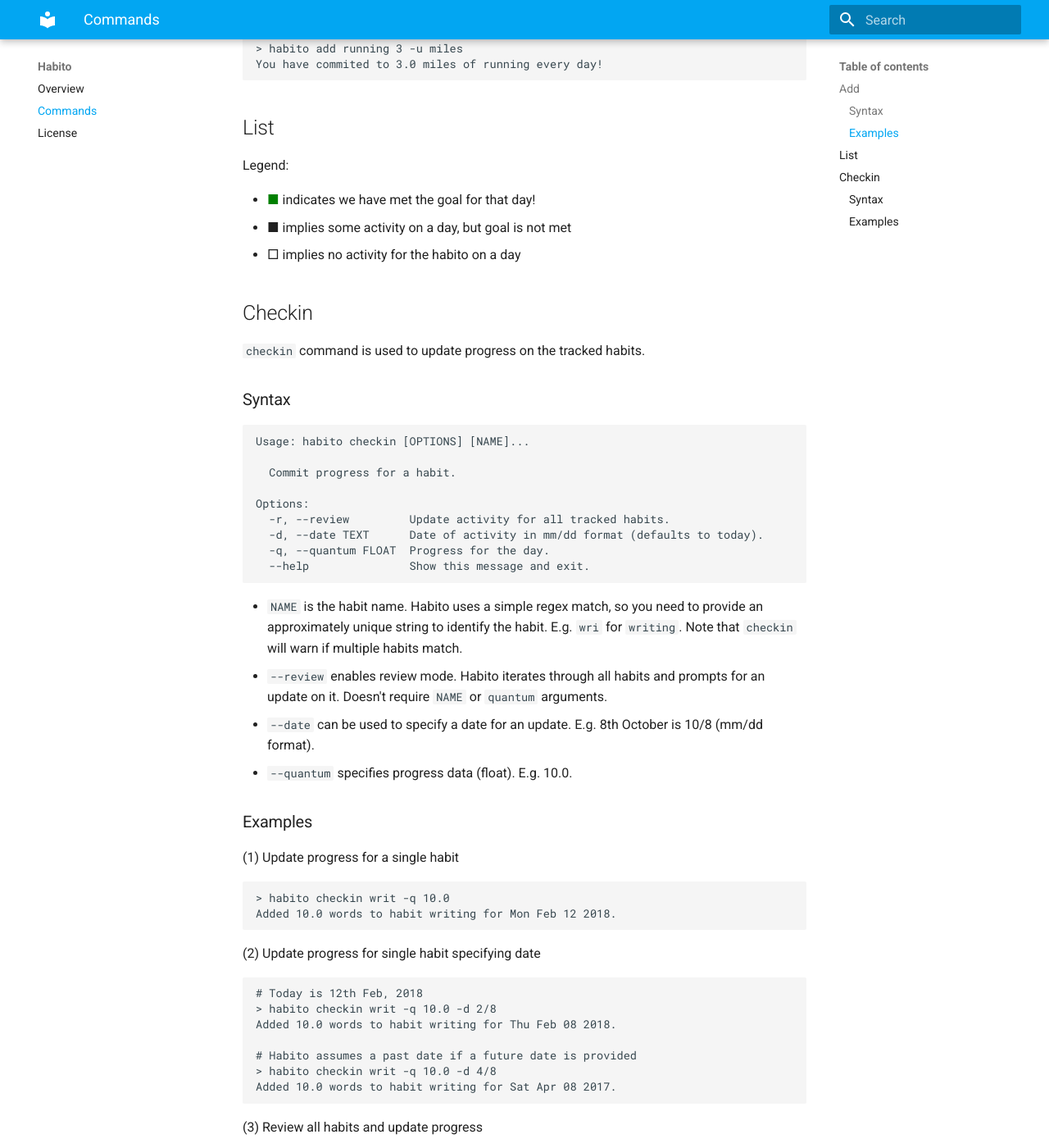
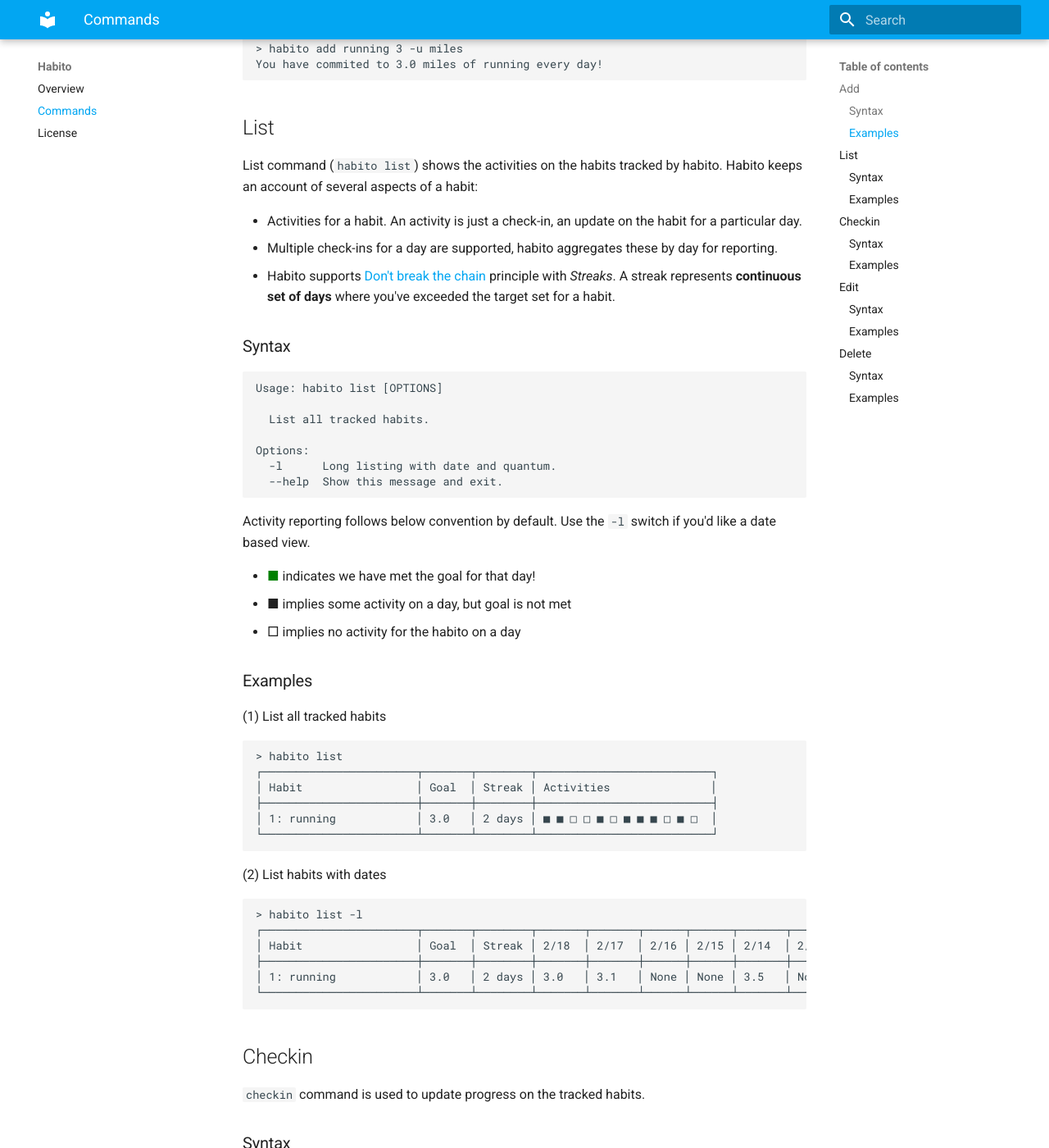
Before and after one commit to codito/habito, an MkDocs documentation site: the page built from docs/commands.md, in a window 1280 px wide and 1400 px high, scrolled down 994 px. Shown: the whole window at 82% size. Built offline with MkDocs 1.6.1 and Material for MkDocs 9.7.7, drawn with Linux system fonts in a browser that asks for light colours; old or Windows-style settings are respelled for this version of MkDocs; some of the changed text lies outside the part shown.

Commit message:
fix: help text for edit command.
Add docs for list, edit and delete commands.

````diff
--- a/docs/commands.md
+++ b/docs/commands.md
@@ -45,14 +45,60 @@
 ```
 
 ## List
+List command (`habito list`) shows the activities on the habits tracked by
+habito. Habito keeps an account of several aspects of a habit:
 
-Legend:
+- Activities for a habit. An activity is just a check-in, an update on the
+  habit for a particular day.
+- Multiple check-ins for a day are supported, habito aggregates these by day for
+  reporting.
+- Habito supports [Don't break the chain][no-break-chain] principle with
+  *Streaks*. A streak represents __continuous set of days__ where you've
+  exceeded the target set for a habit.
+
+[no-break-chain]: https://lifehacker.com/281626/jerry-seinfelds-productivity-secret
+
+### Syntax
+```
+Usage: habito list [OPTIONS]
+
+  List all tracked habits.
+
+Options:
+  -l      Long listing with date and quantum.
+  --help  Show this message and exit.
+```
+
+Activity reporting follows below convention by default. Use the `-l` switch if
+you'd like a date based view.
 
 - <span style="color:green">■</span> indicates we have met the goal for that
   day!
 - ■ implies some activity on a day, but goal is not met
 - □ implies no activity for the habito on a day
 
+### Examples
+(1) List all tracked habits
+
+```sh
+> habito list
+┌───────────────────────┬───────┬────────┬──────────────────────────┐
+│ Habit                 │ Goal  │ Streak │ Activities               │
+├───────────────────────┼───────┼────────┼──────────────────────────┤
+│ 1: running            │ 3.0   │ 2 days │ ■ ■ □ □ ■ □ ■ ■ ■ □ ■ □  │
+└───────────────────────┴───────┴────────┴──────────────────────────┘
+```
+
+(2) List habits with dates
+
+```sh
+> habito list -l
+┌───────────────────────┬───────┬────────┬───────┬───────┬──────┬──────┬───────┬──────┬──────┬──────┬──────┬──────┬──────┬──────┐
+│ Habit                 │ Goal  │ Streak │ 2/18  │ 2/17  │ 2/16 │ 2/15 │ 2/14  │ 2/13 │ 2/12 │ 2/11 │ 2/10 │ 2/9  │ 2/8  │ 2/7  │
+├───────────────────────┼───────┼────────┼───────┼───────┼──────┼──────┼───────┼──────┼──────┼──────┼──────┼──────┼──────┼──────┤
+│ 1: running            │ 3.0   │ 2 days │ 3.0   │ 3.1   │ None │ None │ 3.5   │ None │ 1.0  │ 1.0  │ 2.0  │ None │ 1.0  │ None │
+└───────────────────────┴───────┴────────┴───────┴───────┴──────┴──────┴───────┴──────┴──────┴──────┴──────┴──────┴──────┴──────┘
+```
 
 ## Checkin
 `checkin` command is used to update progress on the tracked habits.
@@ -83,25 +129,25 @@
 (1) Update progress for a single habit
 
 ```sh
-> habito checkin writ -q 10.0
-Added 10.0 words to habit writing for Mon Feb 12 2018.
+> habito checkin run -q 10.0
+Added 10.0 miles to habit running for Mon Feb 12 2018.
 ```
 
 (2) Update progress for single habit specifying date
 
 ```sh
 # Today is 12th Feb, 2018
-> habito checkin writ -q 10.0 -d 2/8
-Added 10.0 words to habit writing for Thu Feb 08 2018.
+> habito checkin run -q 10.0 -d 2/8
+Added 10.0 words to habit running for Thu Feb 08 2018.
 
 # Habito assumes a past date if a future date is provided
-> habito checkin writ -q 10.0 -d 4/8
-Added 10.0 words to habit writing for Sat Apr 08 2017.
+> habito checkin run -q 10.0 -d 4/8
+Added 10.0 words to habit running for Sat Apr 08 2017.
 ```
 
 (3) Review all habits and update progress
 
-We will skip update for `writing` habit in below session. Date of update is 9th
+We will skip update for `running` habit in below session. Date of update is 9th
 Feb, 2018 (2/9 in mm/dd format).
 
 ```sh
@@ -109,8 +155,68 @@
 > habito checkin -r -d 2/9
 Please update progress of habits for Fri Feb 09 2018:
 (Press `enter` if you'd like to skip update for a habit.)
-  - writing (Goal: 750.0):
-  - daily walk (Goal: 1.0): 1
-  - read fiction daily (Goal: 15.0): 15
-  - code everyday (Goal: 1.0): 1
+  - running (Goal: 3.0 miles):
+  - read fiction daily (Goal: 15.0 minutes): 15
+  - code everyday (Goal: 1.0 commits): 1
 ```
+
+## Edit
+Edit command (`habito edit`) allows updating habit metadata: name and quantum (the target goal).
+
+### Syntax
+```
+Usage: habito edit [OPTIONS] ID
+
+  Edit a habit.
+
+Options:
+  -n, --name TEXT      The new name (leave empty to leave unchanged)
+  -q, --quantum FLOAT  The new quantum (leave empty to leave unchanged)
+  --help               Show this message and exit.
+```
+
+- `ID` is the habit id (you can find it in `habito list` output)
+
+### Examples
+(1) Change a habit name
+```sh
+> habito edit 1 -n "run with joe"
+Habit with id 9 has been saved with name: run with joe and quantum: 3.0.
+```
+
+(2) Change a habit name and quantum
+```sh
+> habito edit 1 -n "run with joe" -q 2.5
+Habit with id 9 has been saved with name: run with joe and quantum: 2.5.
+```
+
+## Delete
+Delete command (`habito delete`) removes the habit and activities from the data store.
+
+### Syntax
+```
+Usage: habito delete [OPTIONS] ID
+
+  Delete a habit.
+
+Options:
+  --keeplogs  Preserve activity logs for the habit.
+  --help      Show this message and exit.
+```
+
+- `ID` is the habit id (you can find it in `habito list` output)
+
+### Examples
+(1) Delete a habit (keep the logs)
+```sh
+> habito delete 9 --keeplogs
+Are you sure you want to delete habit 9: run with joe (this cannot be undone!) [y/N]: y
+Habit 9: run with joe has been deleted!
+```
+
+(2) Delete a habit along with activities
+```sh
+> habito delete 9
+Are you sure you want to delete habit 9: run with joe (this cannot be undone!) [y/N]: y
+Habit 9: run with joe has been deleted!
+```
````
Also changed, not shown: 1 other file.
